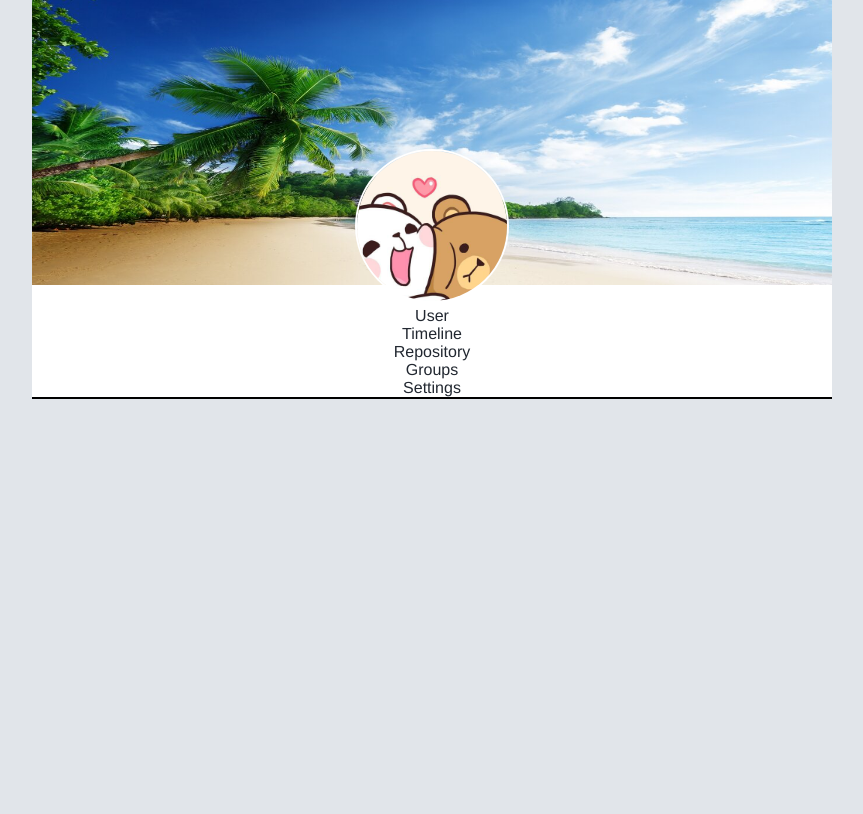
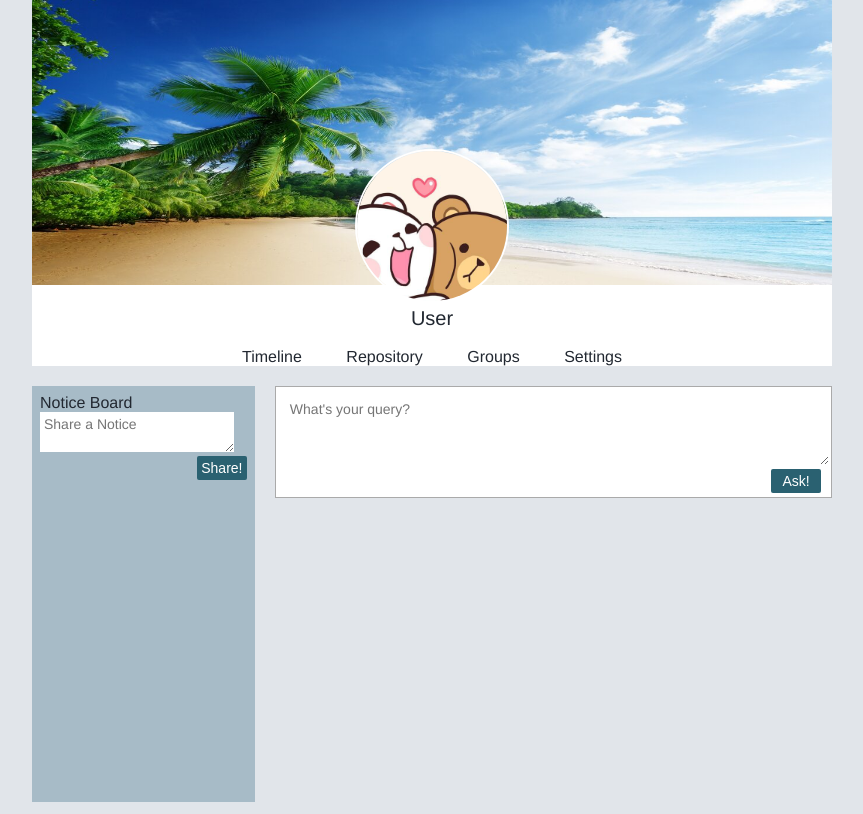
Before and after one commit to HRiDOX/AskIUT, a PHP site: page /timeline.php in a window 1280 px wide. Shown: the part 77-891 px from the top of the page, without its empty margins (208-1071 px from the left). Before the commit the page ends 476 px from the top, so only its background shows below. Run offline with PHP 8.4, Linux system fonts and the light colour scheme.

Commit message:
Update timeline.php

```diff
--- a/Timeline/timeline.php
+++ b/Timeline/timeline.php
@@ -30,6 +30,48 @@
             border: solid 2px white;
         }
 
+        #menu_buttons{
+            width: 100px;
+            display: inline;
+            margin: 20px;
+        }
+
+        #notice_box{
+            width:90%;
+            border: none;
+            padding: 4px;
+            font-size: 14px;
+            font-family: helvetica;
+        }
+
+        #notice_board{
+            background-color: #A7BBC7;
+            min-height: 400px;
+            margin-top: 20px;
+            color: #222831;
+            padding: 8px;
+        }
+
+        #post_button{
+            float:right;
+            background-color: #2A6171;
+            border: none;
+            color: white;
+            padding: 4px;
+            font-size: 14px;
+            border-radius: 2px;
+            width: 50px;
+        }
+
+        #posting_post{
+            width: 100%;
+            border: none;
+            padding: 4px;
+            font-size: 14px;
+            font-family: helvetica;
+            height: 60px;
+        }
+
     </style>
 
     <body style="font-family: helvetica; background-color: #E1E5EA">
@@ -43,18 +85,42 @@
         </div>
         <br>
         <!--cover area-->
-        <div style="width: 800px;margin:auto; background-color: black; min-height:400px;">
+        <div style="width: 800px;margin:auto; min-height:400px;">
             <div style="background-color:white; text-align:center; color:#222831">
                 <img src="rsz_cover.jpg" style="width:100%;">
                 <img id="profile_pic" src="milkmocha.jpg">
                 <br>
-                User
+                    <div style="font-size: 20px;">User</div>
                 <br>
                 <div id="menu_buttons">Timeline</div>
                 <div id="menu_buttons"> Repository</div>
                 <div id="menu_buttons">Groups</div>
                 <div id="menu_buttons">Settings</div>
             </div>
+
+            <!--below cover area-->
+            <div style="display: flex;">
+
+                <!--notice board area-->
+                <div style="flex:1; min-height: 400px;">
+                    <div id="notice_board">
+                        Notice Board <br>
+                        <textarea id="notice_box" placeholder="Share a Notice" ></textarea>
+                        <input id="post_button" type="submit" value="Share!">
+                    </div>
+
+                </div>
+
+                <!--posts area-->
+                <div style="flex:2.5; padding:20px; min-height: 400px; padding-right: 0px;">
+
+                    <div style="border: solid thin #aaa; padding: 10px; background-color:white;">
+
+                        <textarea id="posting_post" placeholder="What's your query?"></textarea>
+                        <input id="post_button" type="submit" value="Ask!">
+                        <br>
+                    </div>
+            </div>
         </div>
     </body>
 </html>
```
